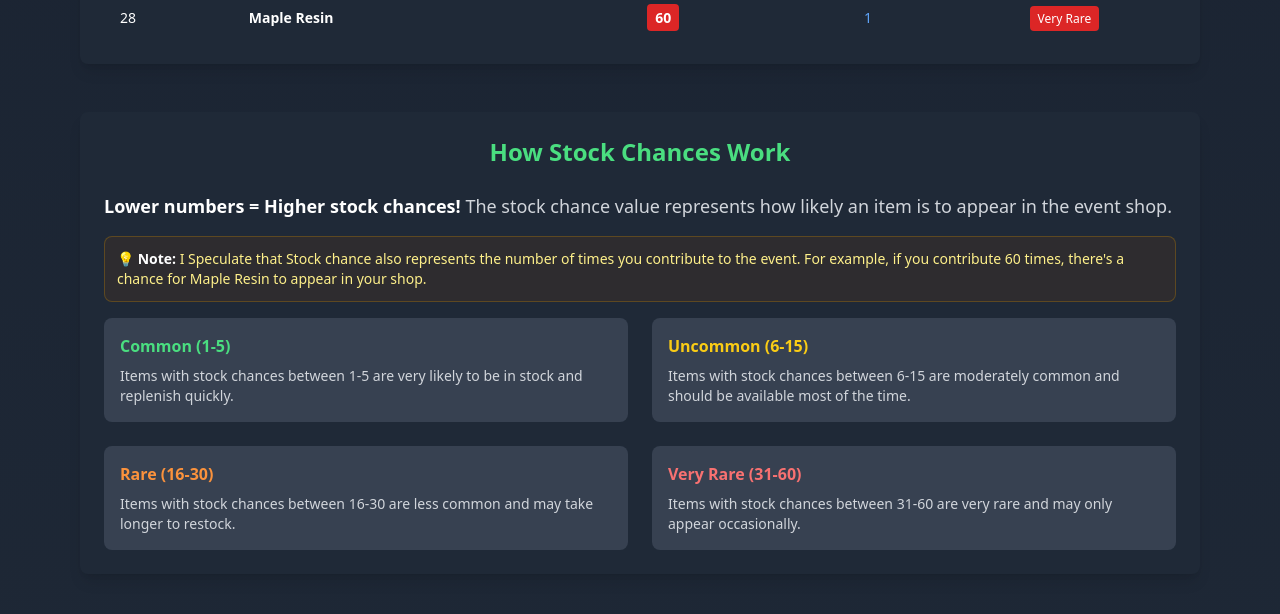
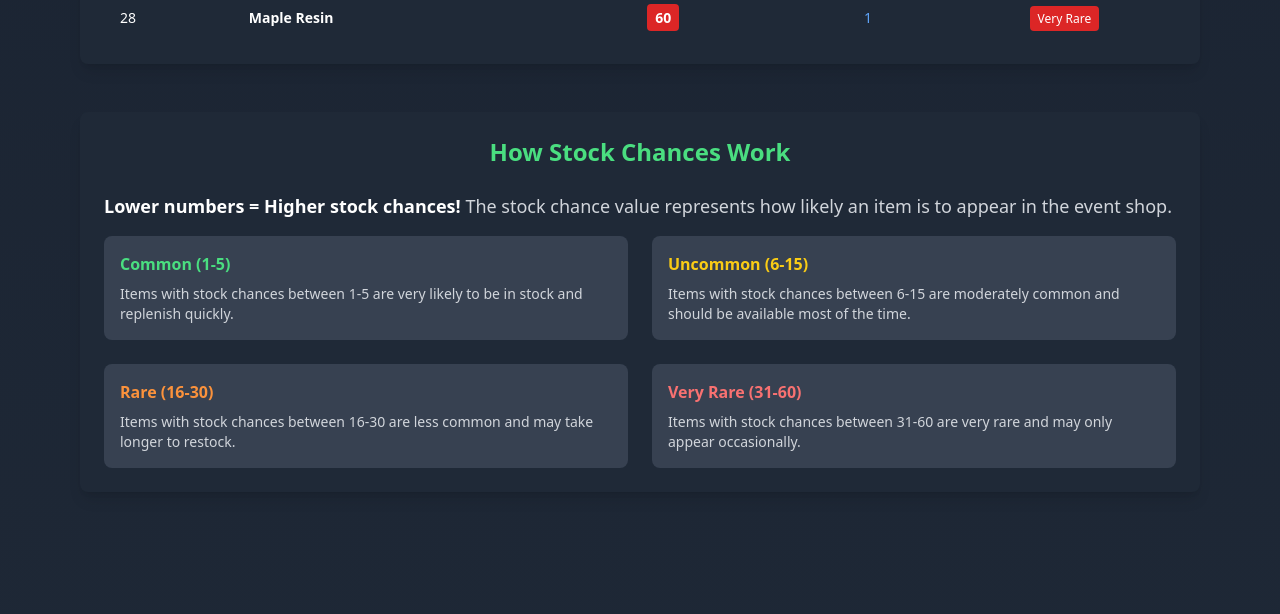
Before and after one commit to NomadWithoutAHome/GrowCaculator-main, a FastAPI app: page /event-stock in a window 1280 px wide. Shown: the part 3379-3993 px from the top of the page. Run offline with FastAPI, Linux system fonts and the light colour scheme; some libraries are stand-ins or nearby versions.

Commit message:
Update event_stock.html

```diff
--- a/templates/event_stock.html
+++ b/templates/event_stock.html
@@ -188,12 +188,7 @@
             <p class="text-lg">
                 <strong class="text-white">Lower numbers = Higher stock chances!</strong> The stock chance value represents how likely an item is to appear in the event shop.
             </p>
-            <div class="bg-yellow-900/20 p-3 rounded-lg border border-yellow-600/30">
-                <p class="text-sm text-yellow-200">
-                    <strong class="text-white">💡 Note:</strong> I Speculate that Stock chance also represents the number of times you contribute to the event.
-                    For example, if you contribute 60 times, there's a chance for Maple Resin to appear in your shop.
-                </p>
-            </div>
+
             <div class="grid grid-cols-1 md:grid-cols-2 gap-6 mt-6">
                 <div class="bg-gray-700 p-4 rounded-lg">
                     <h3 class="text-green-400 font-semibold mb-2">Common (1-5)</h3>
```
